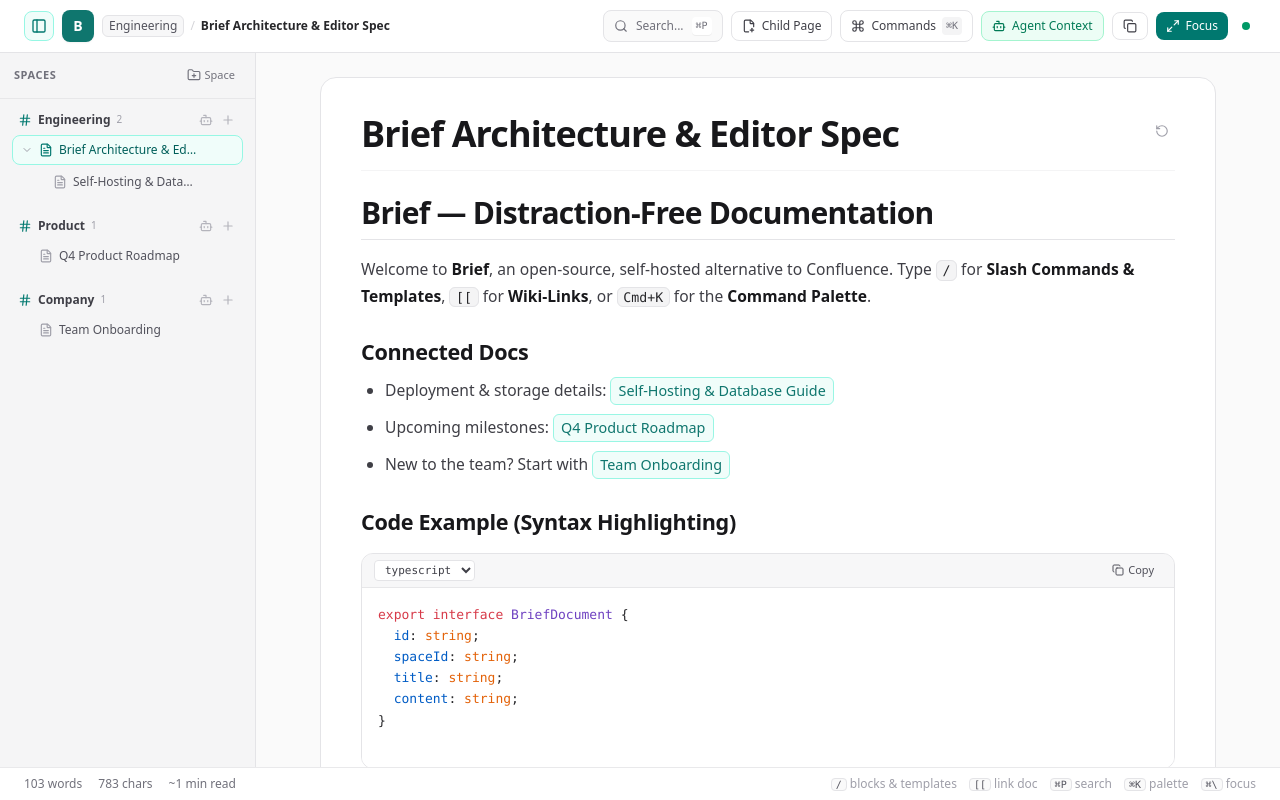
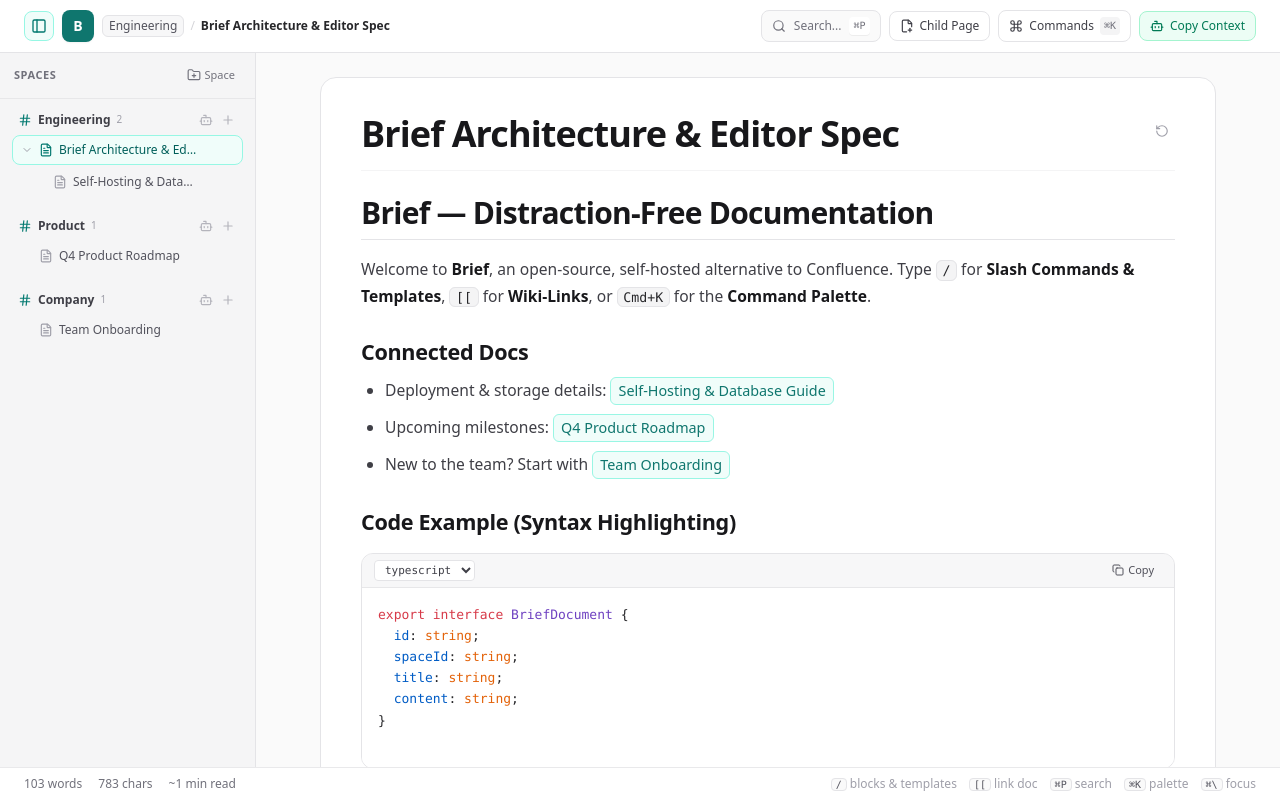
Before and after one commit to mxw02/brief, a Next.js app: page / in a window 1280 px wide. Built offline with nearby package versions, Linux system fonts and the light colour scheme.

Commit message:
chore(BRIE-8): reduce right header actions to single Copy Context button

```diff
--- a/src/components/BriefEditor.tsx
+++ b/src/components/BriefEditor.tsx
@@ -1,14 +1,11 @@
 "use client";
 
 import { useCallback, useEffect, useMemo, useRef, useState } from "react";
-import Link from "next/link";
 import {
   Bot,
   Check,
   Command,
-  Copy,
   FilePlus2,
-  Maximize2,
   Minimize2,
   PanelLeft,
   RotateCcw,
@@ -57,7 +54,6 @@ export function BriefEditor() {
   const [focusMode, setFocusMode] = useState(false);
   const [paletteOpen, setPaletteOpen] = useState(false);
   const [searchOpen, setSearchOpen] = useState(false);
-  const [copiedDoc, setCopiedDoc] = useState(false);
   const [copiedAgentContext, setCopiedAgentContext] = useState(false);
 
   const richEditorRef = useRef<RichDocumentEditorHandle>(null);
@@ -244,8 +240,6 @@ export function BriefEditor() {
   const handleCopyDocument = useCallback(async () => {
     try {
       await navigator.clipboard.writeText(`# ${title}\n\n${content}`);
-      setCopiedDoc(true);
-      setTimeout(() => setCopiedDoc(false), 1800);
     } catch {
       // Clipboard may be unavailable
     }
@@ -520,41 +514,10 @@ export function BriefEditor() {
                 ) : (
                   <>
                     <Bot className="h-3.5 w-3.5" />
-                    <span className="hidden lg:inline">Agent Context</span>
+                    <span className="hidden lg:inline">Copy Context</span>
                   </>
                 )}
               </button>
-
-              <button
-                type="button"
-                onClick={handleCopyDocument}
-                className="inline-flex items-center gap-1.5 rounded-lg border border-zinc-200 bg-white px-2.5 py-1.5 text-xs font-medium text-zinc-700 transition-colors hover:bg-zinc-100/70"
-                title="Copy Markdown"
-              >
-                {copiedDoc ? (
-                  <Check className="h-3.5 w-3.5 text-emerald-600" />
-                ) : (
-                  <Copy className="h-3.5 w-3.5" />
-                )}
-              </button>
-
-              <button
-                type="button"
-                onClick={() => setFocusMode(true)}
-                className="inline-flex items-center gap-1.5 rounded-lg bg-teal-700 px-2.5 py-1.5 text-xs font-medium text-white transition-colors hover:bg-teal-800"
-                title="Focus Mode (Cmd+\)"
-              >
-                <Maximize2 className="h-3.5 w-3.5" />
-                <span className="hidden md:inline">Focus</span>
-              </button>
-
-              <Link
-                href="/api/health"
-                className="hidden items-center gap-1.5 rounded-lg px-1.5 py-1.5 text-xs font-medium text-zinc-500 hover:text-zinc-900 xl:inline-flex"
-                title="Healthcheck"
-              >
-                <span className="h-2 w-2 rounded-full bg-emerald-600" />
-              </Link>
             </div>
           </div>
         </header>
```
